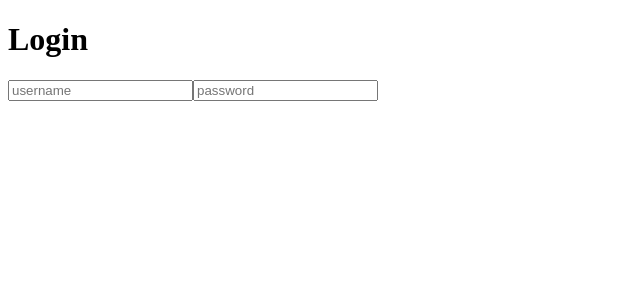
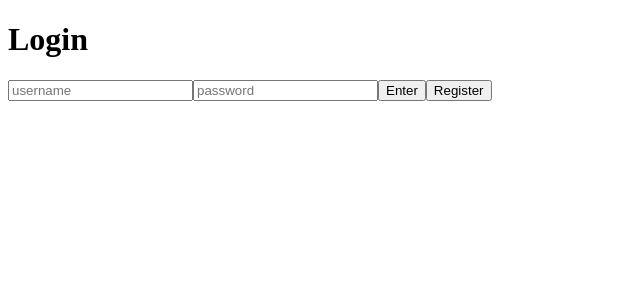
Before and after one commit to Super-Rogatory/passport-jwt-util, a React (Create React App) app: page /login in a window 1280 px wide. Shown: the top 300 px of the page, without its empty margins (0-640 px from the left). Built offline with nearby package versions, Linux system fonts and the light colour scheme.

Commit message:
Starting point for tomorrow

```diff
--- a/src/app/components/Login.js
+++ b/src/app/components/Login.js
@@ -1,5 +1,6 @@
 import React, { Component } from 'react'
-
+import axios from 'axios';
+import { Link } from 'react-router-dom';
 export default class Login extends Component {
     constructor(){
         super();
@@ -8,6 +9,7 @@ export default class Login extends Component {
             password: ''
         }
         this.handleChange = this.handleChange.bind(this);
+        this.handleSubmit = this.handleSubmit.bind(this);
     }
     handleChange(e){
         e.preventDefault();
@@ -15,14 +17,23 @@ export default class Login extends Component {
             [e.target.name]: e.target.value
         })
     }
+    handleSubmit(e) {
+        e.preventDefault();
+        const reqObject = {...this.state};
+        axios.post('http://localhost:8080/api/users/login', reqObject, { headers: {'Content-type': 'application/json' }} )
+        .then((res) => console.log(res.data))
+        .catch((err) => console.log(err));
+    }
     render() {
-        const { handleChange } = this;
+        const { handleChange, handleSubmit } = this;
         return (
             <div>
                 <h1>Login</h1>
-                <form>
+                <form onSubmit={handleSubmit}>
                     <input type='text' name='username' placeholder='username' value={this.state.username} onChange={handleChange} />
-                    <input type='text' name='password' placeholder='password' value={this.state.password} onChange={handleChange} />
+                    <input type='password' name='password' placeholder='password' value={this.state.password} onChange={handleChange} />
+                    <button type='submit'>Enter</button>
+                    <Link to='/register'><button>Register</button></Link>
                 </form>
             </div>
         )
--- a/src/app/components/Register.js
+++ b/src/app/components/Register.js
@@ -1,5 +1,23 @@
 import React, { Component } from 'react'
+import axios from 'axios';
+import { Link } from 'react-router-dom';
+const apiUrl = "http://localhost:8080";
 
+axios.interceptors.request.use(
+  (config) => {
+    const { origin } = new URL(config.url);
+    const allowedOrigins = [apiUrl];
+    const token = localStorage.getItem("token");
+
+    if (allowedOrigins.includes(origin)) {
+      config.headers.authorization = `Bearer ${token}`;
+    }
+    return config;
+  },
+  (err) => {
+      return Promise.reject(err);
+  }
+);
 export default class Register extends Component {
     constructor(){
         super();
@@ -8,6 +26,7 @@ export default class Register extends Component {
             password: ''
         }
         this.handleChange = this.handleChange.bind(this);
+        this.handleSubmit = this.handleSubmit.bind(this);
     }
     handleChange(e){
         e.preventDefault();
@@ -15,14 +34,24 @@ export default class Register extends Component {
             [e.target.name]: e.target.value
         })
     }
+    handleSubmit(e) {
+        e.preventDefault();
+        // const headers = new HttpHeaders({'Content-type': 'application/json'});
+        const reqObject = {...this.state};
+        axios.post('http://localhost:8080/api/users/register', reqObject, {headers: {'Content-type': 'application/json'}} )
+        .then((res) => console.log(res.data))
+        .catch((err) => console.log(err));
+    }
     render() {
-        const { handleChange } = this;
+        const { handleChange, handleSubmit } = this;
         return (
             <div>
                 <h1>Register</h1>
-                <form>
+                <form onSubmit={handleSubmit}>
                     <input type='text' name='username' placeholder='username' value={this.state.username} onChange={handleChange} />
                     <input type='text' name='password' placeholder='password' value={this.state.password} onChange={handleChange} />
+                    <button type='submit'>Enter</button>
+                    <Link to='/login'><button>Login</button></Link>
                 </form>
             </div>
         )
```
Also changed, not shown: src/app.js (+9 -11 lines).
